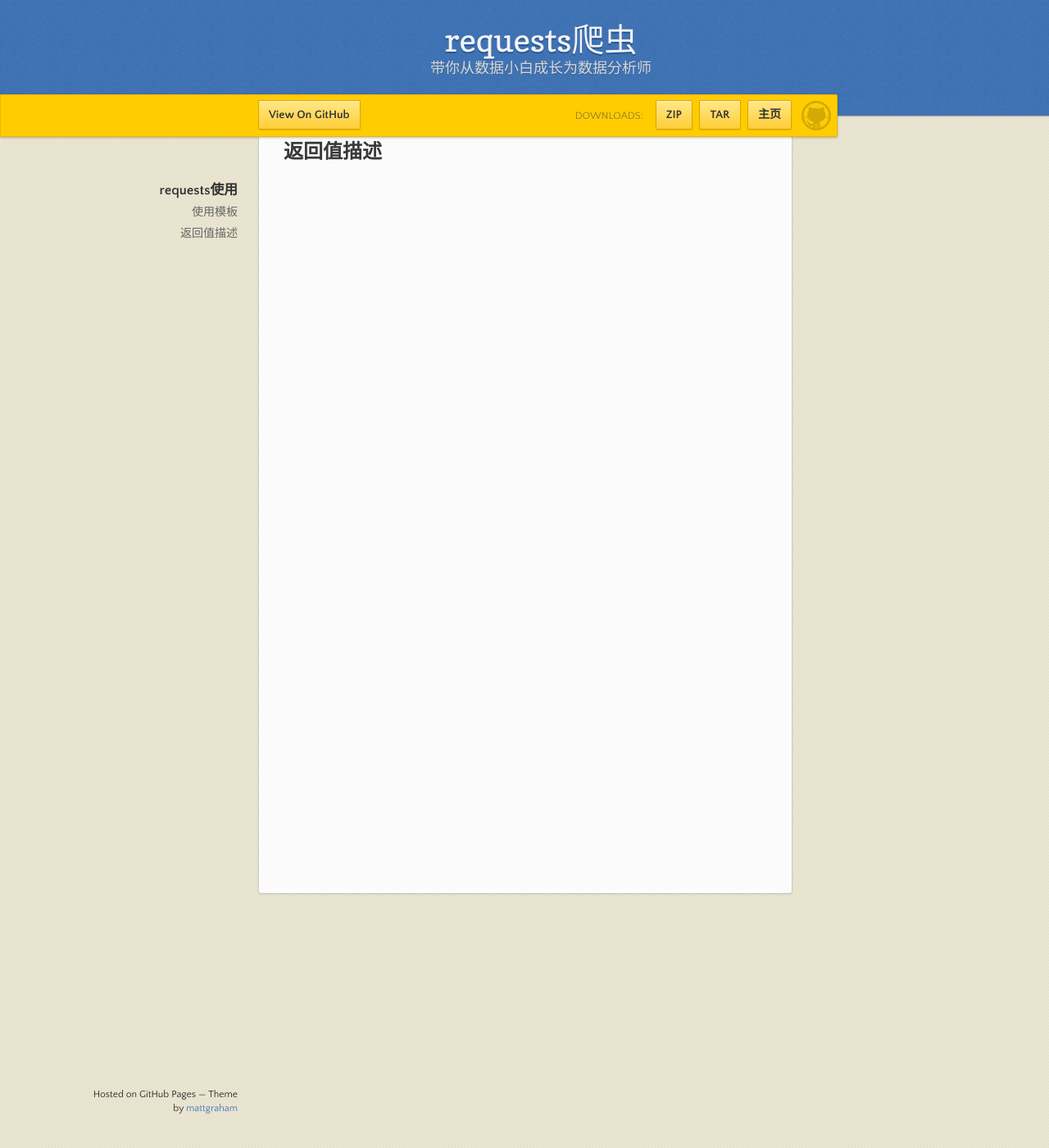
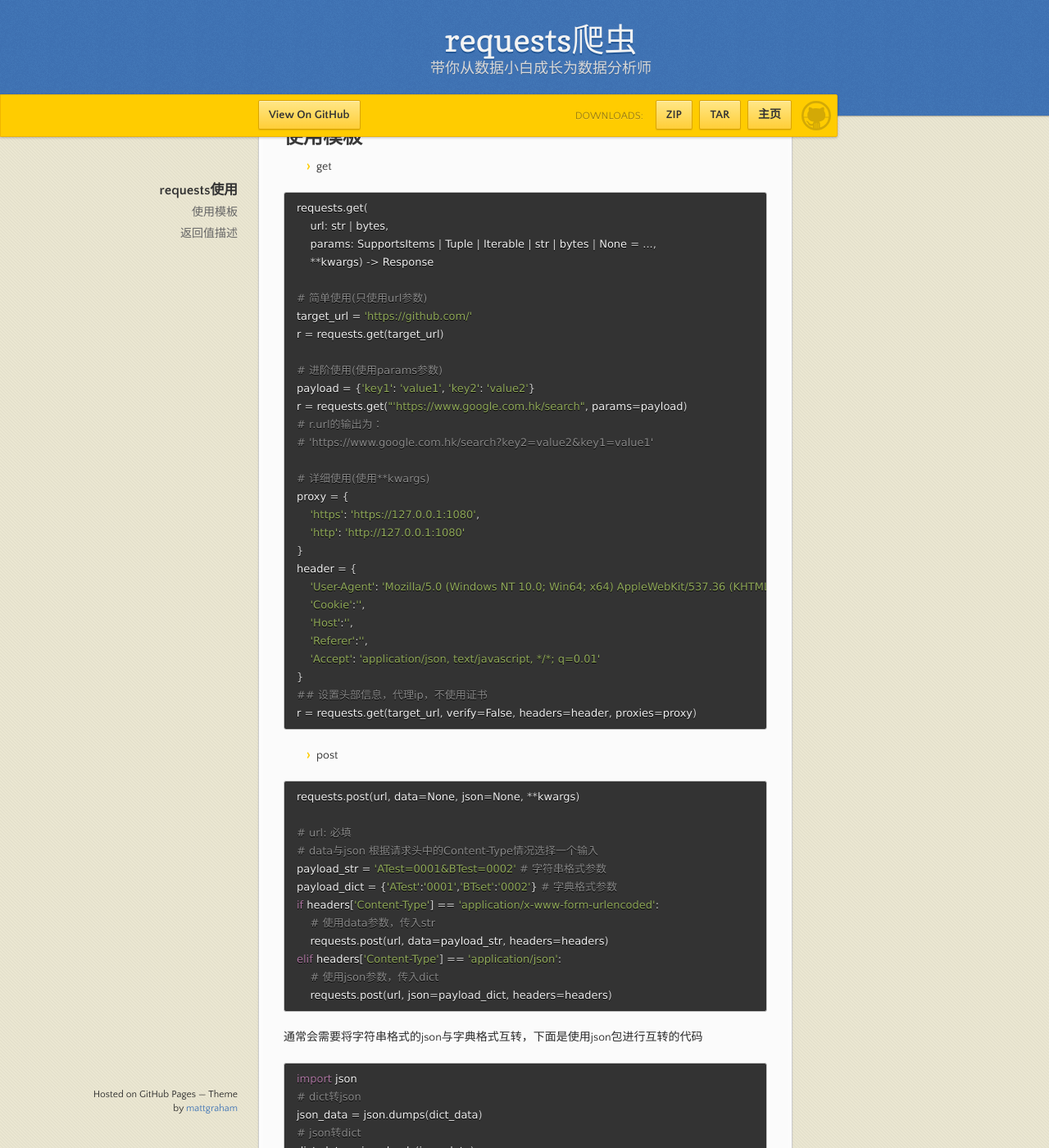
Before and after one commit to analy-liu/analy-liu.github.io, a Jekyll site: the page built from _posts/2022-07-25-Python_Requests.md, in a window 1280 px wide and 1400 px high, scrolled down 270 px. Shown: the whole window at 82% size. Built offline with Jekyll 4.4.1, drawn with Linux system fonts in a browser that asks for light colours; some of the changed text lies outside the part shown.

Commit message:
增加requsets使用

````diff
--- a/_posts/2022-07-25-Python_Requests.md
+++ b/_posts/2022-07-25-Python_Requests.md
@@ -6,10 +6,85 @@ layout: default
 
 # requests使用
 
+```python
+# 包导入
+import requests
+```
+
 ## 使用模板
 
 - get
+
+```python
+requests.get(
+    url: str | bytes,
+    params: SupportsItems | Tuple | Iterable | str | bytes | None = ...,
+    **kwargs) -> Response
+
+# 简单使用(只使用url参数)
+target_url = 'https://github.com/'
+r = requests.get(target_url)
+
+# 进阶使用(使用params参数)
+payload = {'key1': 'value1', 'key2': 'value2'}
+r = requests.get("'https://www.google.com.hk/search", params=payload)
+# r.url的输出为：
+# 'https://www.google.com.hk/search?key2=value2&key1=value1'
+
+# 详细使用(使用**kwargs)
+proxy = {
+    'https': 'https://127.0.0.1:1080',
+    'http': 'http://127.0.0.1:1080'
+}
+header = {
+    'User-Agent': 'Mozilla/5.0 (Windows NT 10.0; Win64; x64) AppleWebKit/537.36 (KHTML, like Gecko) Chrome/88.0.4324.150 Safari/537.36 Edg/88.0.705.68',
+    'Cookie':'',
+    'Host':'',
+    'Referer':'',
+    'Accept': 'application/json, text/javascript, */*; q=0.01'
+}
+## 设置头部信息，代理ip，不使用证书
+r = requests.get(target_url, verify=False, headers=header, proxies=proxy)
+```
 - post
 
+```python
+requests.post(url, data=None, json=None, **kwargs)
+
+# url: 必填
+# data与json 根据请求头中的Content-Type情况选择一个输入
+payload_str = 'ATest=0001&BTest=0002' # 字符串格式参数
+payload_dict = {'ATest':'0001','BTset':'0002'} # 字典格式参数
+if headers['Content-Type'] == 'application/x-www-form-urlencoded':
+    # 使用data参数，传入str
+    requests.post(url, data=payload_str, headers=headers)
+elif headers['Content-Type'] == 'application/json':
+    # 使用json参数，传入dict
+    requests.post(url, json=payload_dict, headers=headers)
+```
+通常会需要将字符串格式的json与字典格式互转，下面是使用json包进行互转的代码
+```python
+import json
+# dict转json
+json_data = json.dumps(dict_data)
+# json转dict
+dict_data = json.loads(json_data)
+```
 
 ## 返回值描述
+
+返回值通常命名为 r 或 response
+
+|代码|描述|
+|:-|:-|
+|**r.status_code**|响应状态码|
+|**r.raw**|原始响应体，使用r.raw.read()读取|
+|**r.content**|字节方式的响应体，需要进行解码|
+|**r.content.decode**|("编码格式") 当编码格式与响应头部的字符编码相同时，内容与r.text|
+|**r.text**|字符串方式的响应体，会自动更具响应头部的字符编码进行解码|
+|**r.headers**|以字典对象储存服务器响应头，但是这个字典比较特殊，字典键不区分大小写，若键不存在，则返回None|
+|**r.json()**|request中内置的json解码器|
+|**r.raise_for_status()**|请求失败(非200响应)，抛出异常|
+|**r.url**|获取请求的url|
+|**r.cookies**|获取请求后的cookies|
+|**r.encoding**|获取编码格式|
````
Also changed, not shown: _posts/2022-07-05-Python_Index.md (+1 -1 lines).
